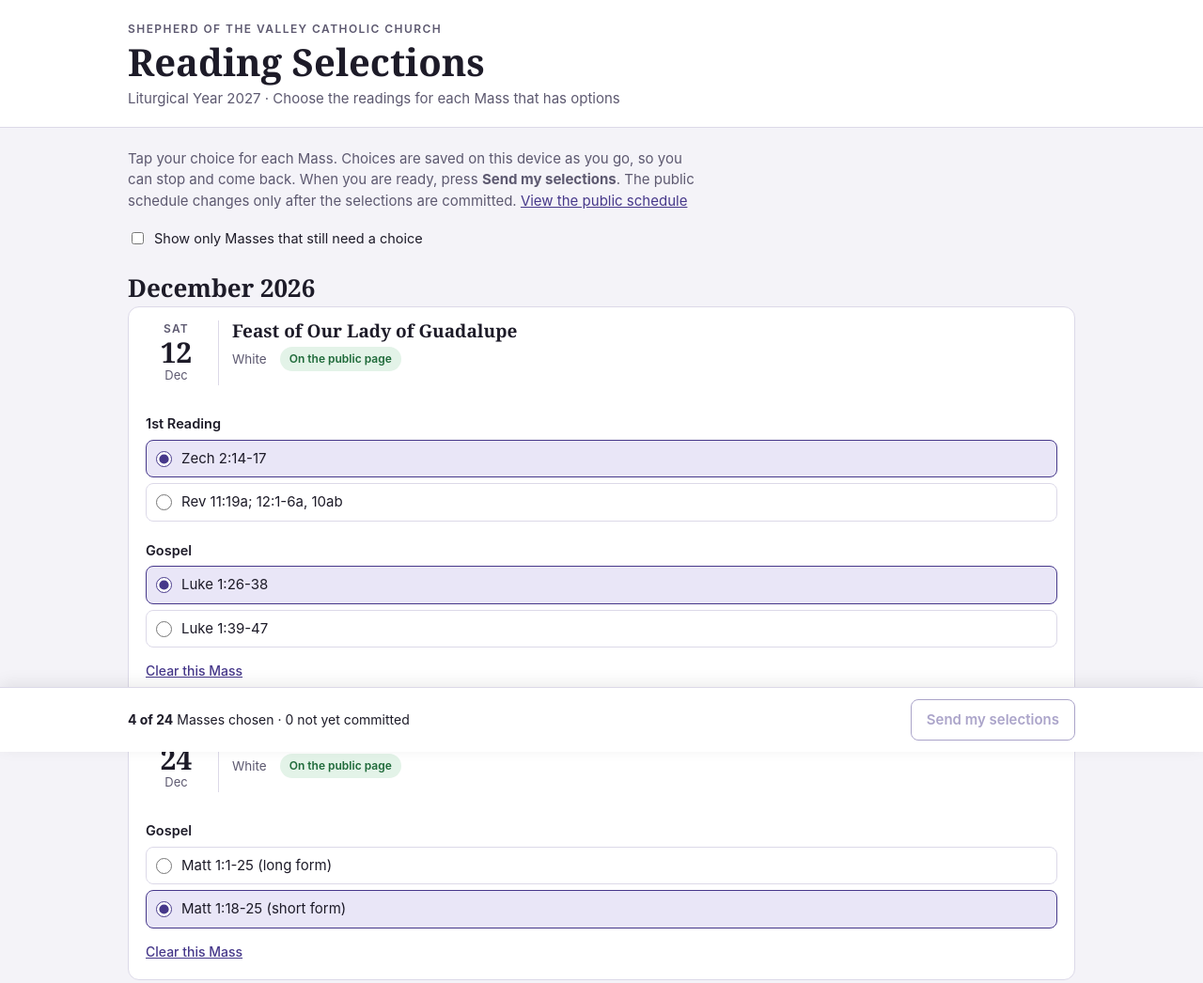
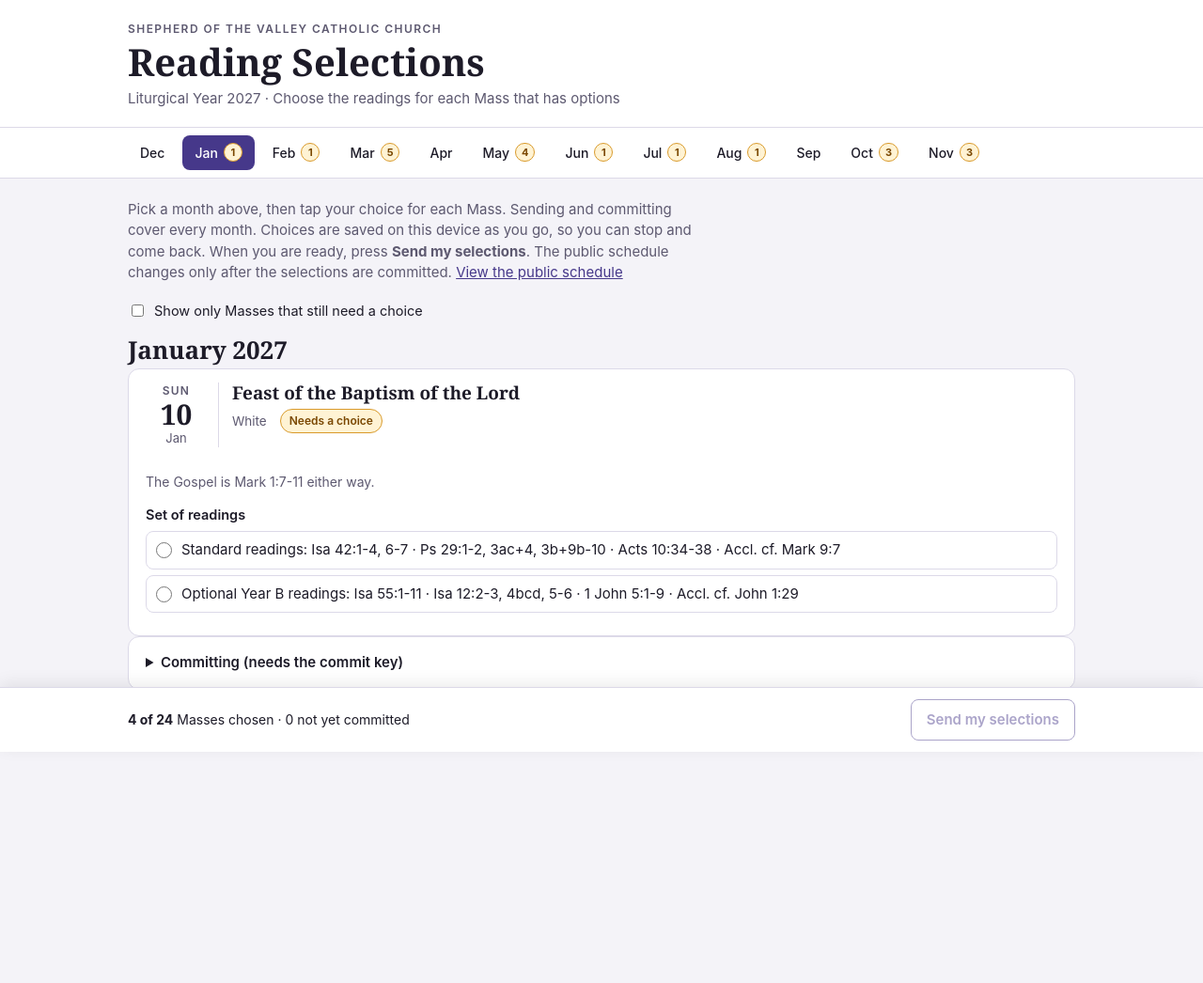
Before and after one commit to Liberty-Pro/liturgy-schedule, a plain HTML site: page selections.html in a window 1280 px wide. Shown: the top 1046 px of the page at 94% size. After the commit the page ends 962 px from the top, so only its background shows below. Drawn offline with Linux system fonts and the light colour scheme.

Commit message:
Show one month at a time on the planning page
Co-Authored-By: Claude Sonnet 5.5 <noreply@anthropic.com>

```diff
--- a/selections.html
+++ b/selections.html
@@ -37,7 +37,8 @@ textarea { height: 84px; word-break: break-all; }
 .row { display: flex; gap: 10px; flex-wrap: wrap; margin-top: 10px; align-items: center; }
 details.panel summary { cursor: pointer; font-weight: 600; }
 .tog-row { margin: 0 0 16px; font-size: 14.5px; display: flex; gap: 8px; align-items: center; }
-h2.mon { margin-top: 26px; }
+h2.mon { margin-top: 8px; }
+#messages > *, #send-panel { scroll-margin-top: 72px; }
 [hidden] { display: none !important; }
 </style>
 </head>
@@ -49,9 +50,11 @@ h2.mon { margin-top: 26px; }
   <p class="sub">Liturgical Year 2027 · Choose the readings for each Mass that has options</p>
 </div></header>
 
+<nav aria-label="Months"><div class="wrap" id="nav"></div></nav>
+
 <main><div class="wrap">
   <div id="messages" aria-live="polite"></div>
-  <p class="lede">Tap your choice for each Mass. Choices are saved on this device as you go, so you can stop and come back. When you are ready, press <strong>Send my selections</strong>. The public schedule changes only after the selections are committed. <a href="index.html">View the public schedule</a></p>
+  <p class="lede">Pick a month above, then tap your choice for each Mass. Sending and committing cover every month. Choices are saved on this device as you go, so you can stop and come back. When you are ready, press <strong>Send my selections</strong>. The public schedule changes only after the selections are committed. <a href="index.html">View the public schedule</a></p>
 
   <div class="panel" id="send-panel" hidden>
     <strong>Send this link to the person who commits the selections</strong>
@@ -149,16 +152,30 @@ function cardInner(x) {
     ${R.isEmpty(x, p) ? '' : `<button type="button" class="link" data-clear="${x.d}">Clear this Mass</button>`}
     ${differs(x) && published[x.d] ? `<button type="button" class="link" data-undo="${x.d}" style="margin-left:16px">Go back to the published choice</button>` : ''}</div>`;
 }
+/* One month shows at a time. The address (#dec, #jan, ...) remembers which one across reloads. */
+let month = null;
+const needs = m => m.e.filter(x => x.sl && !R.isComplete(x, current(x)));
+const fromAddress = () => MONTHS.find(m => m.id === location.hash.slice(1));
+function renderNav() {
+  const nav = $('nav'), left = nav.scrollLeft;
+  nav.innerHTML = MONTHS.map(m => { const n = needs(m).length;
+    return `<a href="#${m.id}" ${m === month ? 'aria-current="page"' : ''}>${esc(m.short)}${n ? ` <span class="dot-n" title="${n} still need a choice">${n}</span>` : ''}</a>`; }).join('');
+  nav.scrollLeft = left;
+}
 function renderList() {
+  /* Open on the month in the address, otherwise the first one with something left to choose. */
+  month = month || fromAddress() || MONTHS.find(m => needs(m).length) || MONTHS[0];
   const only = $('only-open').checked;
-  const html = MONTHS.map(m => {
-    const list = m.e.filter(x => x.sl && (!only || !R.isComplete(x, current(x))));
-    return list.length ? `<h2 class="mon">${esc(m.name)}</h2><div class="cards">${list.map(x => `<article class="cel" id="c-${x.d}">${cardInner(x)}</article>`).join('')}</div>` : '';
-  }).join('');
-  $('list').innerHTML = html || '<div class="empty">Every Mass has a choice.</div>';
+  const all = month.e.filter(x => x.sl), list = only ? needs(month) : all;
+  $('list').innerHTML = `<h2 class="mon">${esc(month.name)}</h2>` + (list.length
+    ? `<div class="cards">${list.map(x => `<article class="cel" id="c-${x.d}">${cardInner(x)}</article>`).join('')}</div>`
+    : `<div class="empty">${all.length ? 'Every Mass in this month has a choice.' : 'No Masses in this month need a selection.'}</div>`);
   renderBar();
+  const act = document.querySelector('nav [aria-current]');
+  if (act) act.scrollIntoView({ inline: 'center', block: 'nearest' });
 }
 function renderBar() {
+  renderNav();
   const done = MASSES.filter(x => R.isComplete(x, current(x))).length;
   const c = R.changes(MASSES, picks, published);
   const waiting = c.set.length + c.remove.length;
@@ -234,10 +251,14 @@ function receive() {
     message('The link was not loaded. Your saved choices are unchanged.'); return;
   }
   found.forEach(x => { picks[x.d] = R.clean(x, incoming[x.d]); });
-  savePicks(); renderList();
+  savePicks(); month = MONTHS.find(m => m.e.includes(found[0])) || month; renderList();
   message(`Loaded selections for ${found.length} Mass${found.length === 1 ? '' : 'es'} from the link. Review them below.`, true);
 }
-window.addEventListener('hashchange', receive);
+window.addEventListener('hashchange', () => {
+  const m = fromAddress();
+  if (m) { month = m; renderList(); window.scrollTo(0, 0); }
+  else receive();
+});
 
 /* ---------- committing ---------- */
 async function github(url, token, options) {
```
